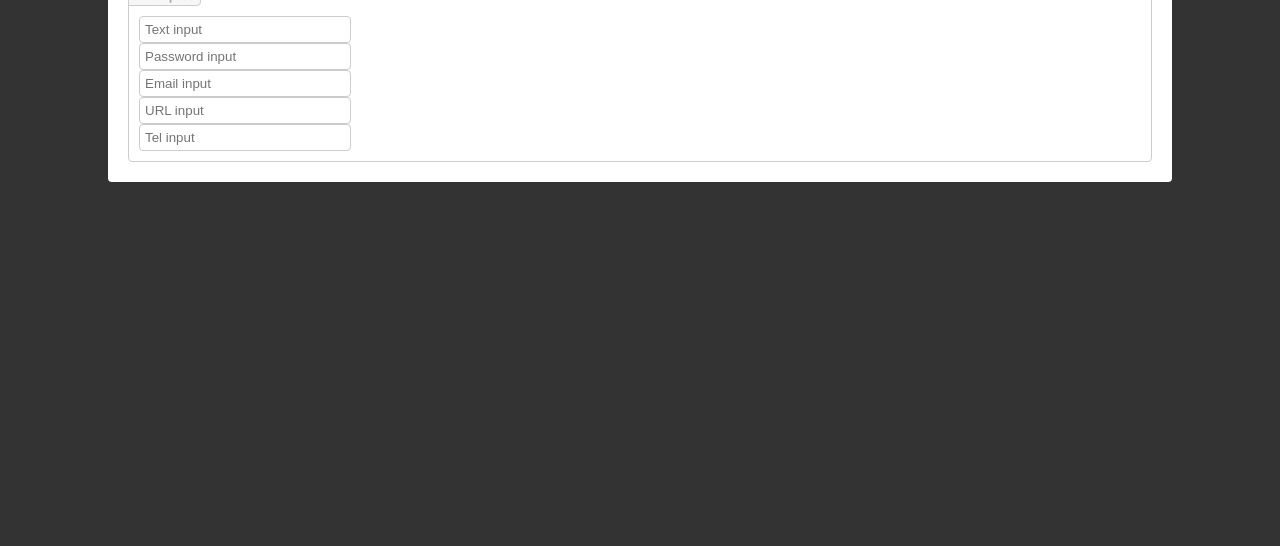
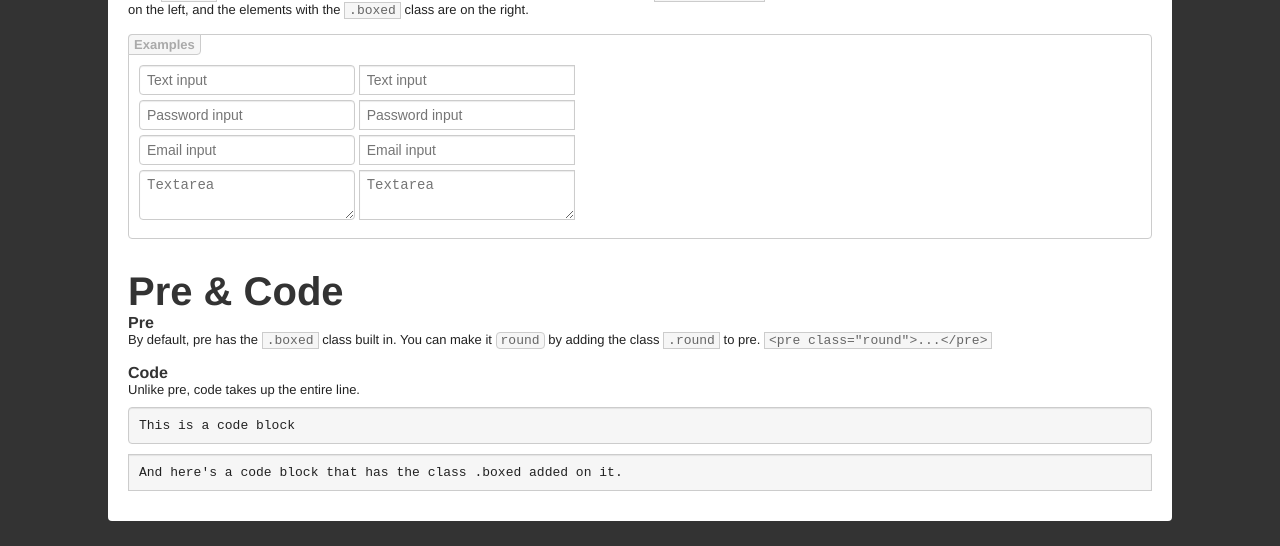
Before and after one commit to lukevers/focus, a plain HTML site: page index.html in a window 1280 px wide. Shown: the part 555-1101 px from the top of the page. Before the commit the page ends 800 px from the top, so only its background shows below. Drawn offline with Linux system fonts and the light colour scheme.

Commit message:
Made some changes and added some more basic css.

```diff
--- a/focus.css
+++ b/focus.css
@@ -50,25 +50,159 @@ h6 {
 
 /*
 ==============================
+     PRE/CODE/BLOCKQUOTE
+==============================
+*/
+
+pre {
+	display: inline-block;
+	background-color: #F6F6F6;
+	border: 1px solid #CCC;
+	color: #666;
+	padding: 0px 4px;
+	margin: 0;
+	font-family: monospace;
+}
+
+code {
+	margin: 10px 0px;
+	display: block;
+	background-color: #F6F6F6;
+	border: 1px solid #CCC;
+	padding: 10px;
+	-webkit-box-shadow: inset 0 1px 1px rgba(0, 0, 0, .08);
+	-moz-box-shadow: inset 0 1px 1px rgba(0, 0, 0, .08);
+	box-shadow: inset 0 1px 1px rgba(0, 0, 0, .08);
+	-webkit-border-radius: 4px;
+	-moz-border-radius: 4px;
+	border-radius: 4px;
+	font-family: monospace;
+}
+
+blockquote {
+	border-left: 5px solid #DDD;
+	padding-left: 5px;
+	margin: 5px 0px 0px 5px;
+}
+
+/*
+==============================
+           BOXED
+==============================
+*/
+
+.boxed {
+	-webkit-border-radius: 0px !important;
+	-moz-border-radius: 0px !important;
+	border-radius: 0px !important;
+}
+
+.round {
+	-webkit-border-radius: 4px;
+	-moz-border-radius: 4px;
+	border-radius: 4px;
+}
+
+/*
+==============================
+          EXAMPLES
+==============================
+*/
+
+.example:before {
+	content: "Examples";
+	position: absolute;
+	margin-left: -11px;
+	margin-top: -31px;
+	background-color: #F6F6F6;
+	border: 1px solid #CCC;
+	padding: 2px 5px;
+	color: #AAA;
+	font-weight: 900;
+	-webkit-border-top-left-radius: 4px;
+	-webkit-border-bottom-right-radius: 4px;
+	-moz-border-radius-topleft: 4px;
+	-moz-border-radius-bottomright: 4px;
+	border-top-left-radius: 4px;
+	border-bottom-right-radius: 4px;
+}
+
+.example {
+	font-family: inherit;
+	background-color: #FFF;
+	border: 1px solid #CCC;
+	padding: 10px;
+	padding-top: 30px;
+	-webkit-border-radius: 4px;
+	-moz-border-radius: 4px;
+	border-radius: 4px;
+}
+
+/*
+==============================
           INPUT
 ==============================
 */
 
-input {
+textarea,
+input[type="text"],
+input[type="password"],
+input[type="datetime"],
+input[type="datetime-local"],
+input[type="date"],
+input[type="month"],
+input[type="time"],
+input[type="week"],
+input[type="number"],
+input[type="email"],
+input[type="url"],
+input[type="search"],
+input[type="tel"],
+input[type="color"] {
+	display: inline-block;
+	font-size: 14px;
+	color: #777;
+	margin-bottom: 5px;
+	padding: 4px 7px;
+	line-height: 20px;
+	background-color: #FFF;
 	border: 1px solid #CCC;
+	-webkit-box-shadow: inset 0 1px 1px rgba(0, 0, 0, .08);
+	-moz-box-shadow: inset 0 1px 1px rgba(0, 0, 0, .08);
+	box-shadow: inset 0 1px 1px rgba(0, 0, 0, .08);
+	-webkit-transition: border linear .2s, box-shadow linear .2s;
+	-moz-transition: border linear .2s, box-shadow linear .2s;
+	-o-transition: border linear .2s, box-shadow linear .2s;
+	transition: border linear .2s, box-shadow linear .2s;
 	-webkit-border-radius: 4px;
 	-moz-border-radius: 4px;
 	border-radius: 4px;
-	padding: 5px;
-	outline: none;
-
-	-webkit-transition: all .3s ease-in;
-    -moz-transition: all .3s ease-in;
-    transition: all .3s ease-in;
 }
 
-input:focus {
-	border: 1px solid #DDD;
-	background-color: #F9F9F9;
-	box-shadow: inset -1px -1px 2px #EEE;
+textarea:focus,
+input[type="text"]:focus,
+input[type="password"]:focus,
+input[type="datetime"]:focus,
+input[type="datetime-local"]:focus,
+input[type="date"]:focus,
+input[type="month"]:focus,
+input[type="time"]:focus,
+input[type="week"]:focus,
+input[type="number"]:focus,
+input[type="email"]:focus,
+input[type="url"]:focus,
+input[type="search"]:focus,
+input[type="tel"]:focus,
+input[type="color"]:focus {
+	border-color: rgba(84, 169, 234, 0.8);
+	outline: none !important;
+	-webkit-box-shadow: inset 0 1px 1px rgba(0,0,0,.075), 0 0 8px rgba(84,169,234,.4);
+	-moz-box-shadow: inset 0 1px 1px rgba(0,0,0,.075), 0 0 8px rgba(84,169,234,.4);
+	box-shadow: inset 0 1px 1px rgba(0,0,0,.075), 0 0 8px rgba(84,169,234,.4);
 }
+
+/*
+==============================
+          BUTTONS
+==============================
+*/
--- a/index.css
+++ b/index.css
@@ -18,41 +18,6 @@ body {
 	margin-bottom: 25px;
 }
 
-input {
+input, textarea {
 	width: 200px;
 }
-
-/*
-==============================
-          EXAMPLES
-==============================
-*/
-
-.example:before {
-	content: "Examples";
-	position: absolute;
-	margin-left: -11px;
-	margin-top: -31px;
-	background-color: #F6F6F6;
-	border: 1px solid #CCC;
-	padding: 2px 5px;
-	color: #AAA;
-	font-weight: 900;
-	-webkit-border-top-left-radius: 4px;
-	-webkit-border-bottom-right-radius: 4px;
-	-moz-border-radius-topleft: 4px;
-	-moz-border-radius-bottomright: 4px;
-	border-top-left-radius: 4px;
-	border-bottom-right-radius: 4px;
-}
-
-.example {
-	font-family: inherit;
-	background-color: #FFF;
-	border: 1px solid #CCC;
-	padding: 10px;
-	padding-top: 30px;
-	-webkit-border-radius: 4px;
-	-moz-border-radius: 4px;
-	border-radius: 4px;
-}
--- a/index.html
+++ b/index.html
@@ -25,13 +25,23 @@
         <br/><br/>
 
         <h2>HTML5 Forms</h2>
+        If the <pre>.boxed</pre> class is added to any form element, or any element at all, it will remove the <pre>border-radius</pre> on the elements.  In the examples below, the defualt elements are on the left, and the elements with the <pre>.boxed</pre> class are on the right.
+        <br/><br/>
         <div class="example">
-        	<input type="text" placeholder="Text input"/><br/>
-            <input type="password" placeholder="Password input"/><br/>
-            <input type="email" placeholder="Email input"/><br/>
-            <input type="url" placeholder="URL input"/><br/>
-            <input type="tel" placeholder="Tel input"/>
+        	<input type="text" placeholder="Text input"/> <input type="text" class="boxed" placeholder="Text input"/><br/>
+            <input type="password" placeholder="Password input"/> <input type="password" class="boxed" placeholder="Password input"/><br/>
+            <input type="email" placeholder="Email input"/> <input type="email" class="boxed" placeholder="Email input"/><br/>
+            <textarea placeholder="Textarea"></textarea> <textarea placeholder="Textarea" class="boxed"></textarea>
         </div>
+        <br/><br/>
+        <h2>Pre & Code</h2>
+        <h6>Pre</h6>
+        By default, pre has the <pre>.boxed</pre> class built in. You can make it <pre class="round">round</pre> by adding the class <pre>.round</pre> to pre. <pre>&lt;pre class="round"&gt;...&lt;/pre&gt;</pre>
+        <br/><br/>
+        <h6>Code</h6>
+        Unlike pre, code takes up the entire line.
+        <code>This is a code block</code>
+        <code class="boxed">And here's a code block that has the class .boxed added on it.</code>
     </div>
 </body>
 </html>
```
